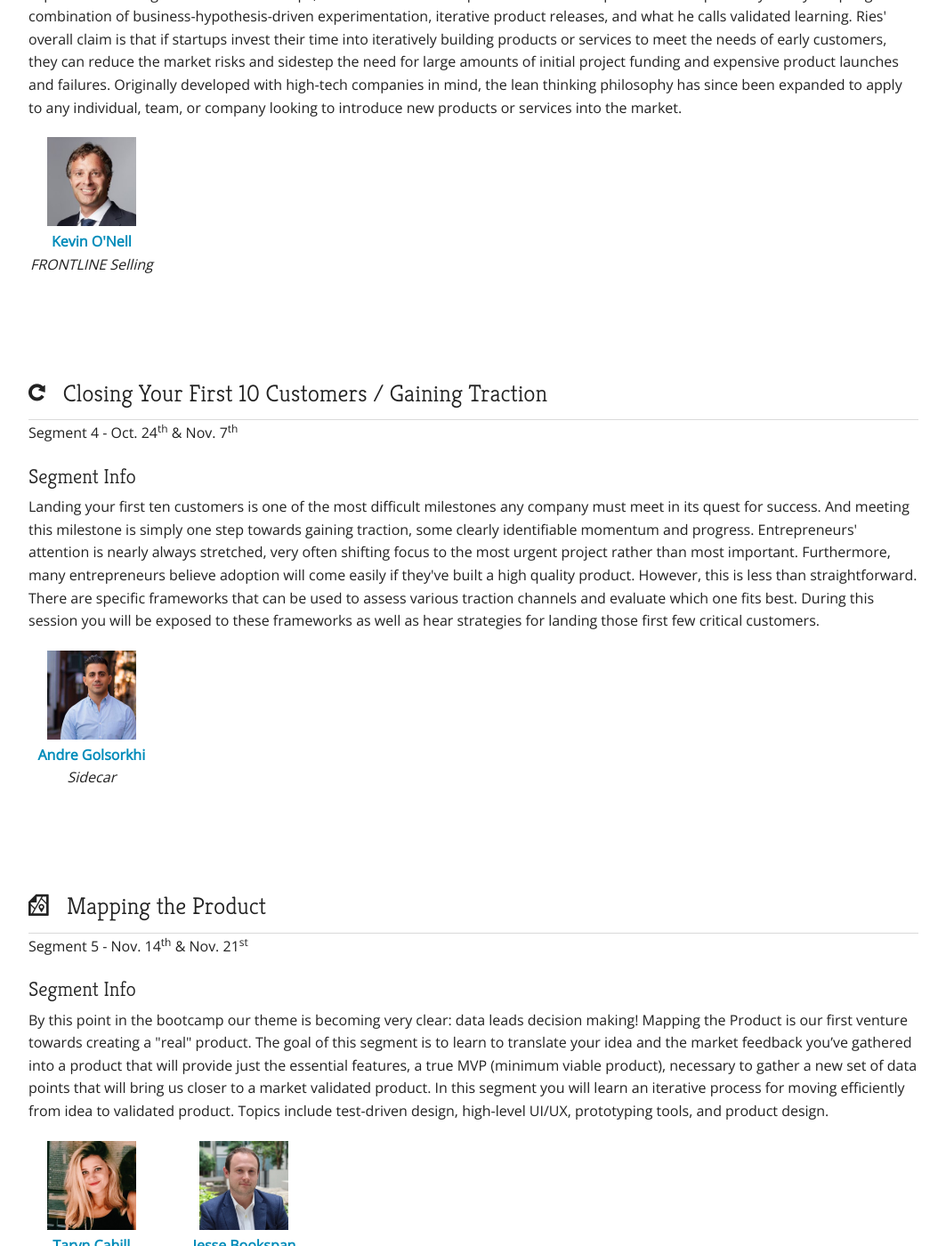
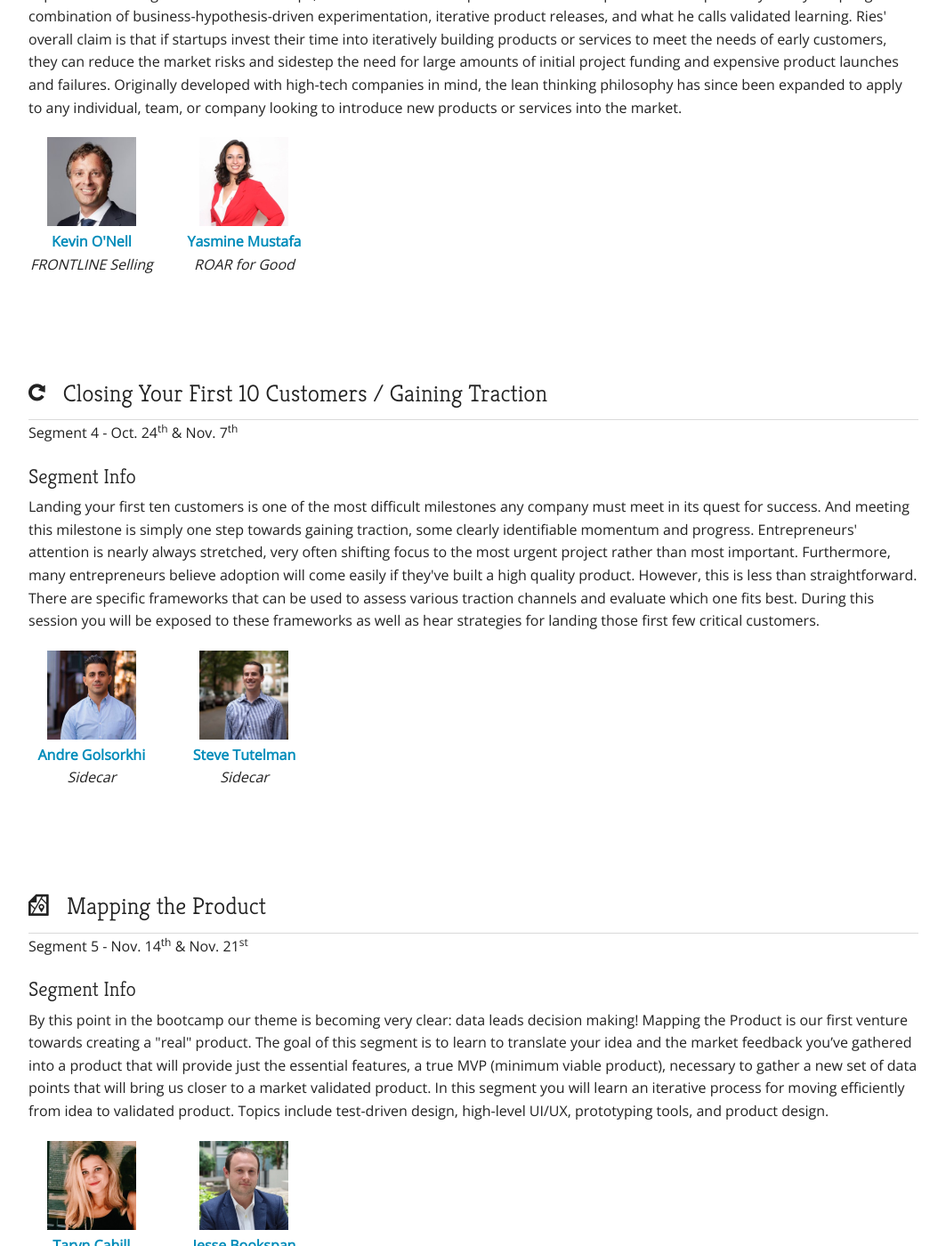
Before and after one commit to phillystartupleaders/bootcamp, a Jekyll site: the page built from index.html, in a window 1280 px wide and 1400 px high, scrolled down 3134 px. Shown: the whole window at 89% size, without its empty margins (108-1171 px from the left). Built offline with Jekyll 4.4.1, drawn with Linux system fonts in a browser that asks for light colours; nearby versions of some CDN libraries; some of the changed text lies outside the part shown.

Commit message:
add edits

```diff
--- a/index.html
+++ b/index.html
@@ -78,13 +78,6 @@
       </div>
       <div class="small-6 medium-2 columns text-center">
         <div class="mentor-image">
-          <img src="img/mustafa.jpg" width="100"/>
-        </div>
-        <p class="mentor-text"><a href="https://www.linkedin.com/in/yasminem/">Yasmine Mustafa</a></p>
-        <p class="mentor-company"><a href="https://roarforgood.com">ROAR for Good</a></p>
-      </div>
-      <div class="small-6 medium-2 columns text-center">
-        <div class="mentor-image">
           <img src="img/collier.jpg" width="100"/>
         </div>
         <p class="mentor-text"><a href="https://www.linkedin.com/in/nonyacollier/">Nonya Collier</a></p>
@@ -154,6 +147,13 @@
         <p class="mentor-text"><a href="https://www.linkedin.com/in/kevinonell/">Kevin O'Nell</a></p>
         <p class="mentor-company"><a href="http://www.frontlineselling.com/">FRONTLINE Selling</a></p>
       </div>
+      <div class="small-6 medium-2 columns text-center end">
+        <div class="mentor-image">
+          <img src="img/mustafa.jpg" width="100"/>
+        </div>
+        <p class="mentor-text"><a href="https://www.linkedin.com/in/yasminem/">Yasmine Mustafa</a></p>
+        <p class="mentor-company"><a href="https://roarforgood.com">ROAR for Good</a></p>
+      </div>
     </div>
   </div>
 </div>
@@ -178,6 +178,13 @@
           <img src="img/andreg.jpg" width="100"/>
         </div>
         <p class="mentor-text"><a href="https://www.linkedin.com/in/andregolsorkhi/">Andre Golsorkhi</a></p>
+        <p class="mentor-company"><a href="https://hello.getsidecar.com">Sidecar</a></p>
+      </div>
+      <div class="small-6 medium-2 columns text-center end">
+        <div class="mentor-image">
+          <img src="img/stevet.jpg" width="100"/>
+        </div>
+        <p class="mentor-text"><a href="https://www.linkedin.com/in/stevetutelman">Steve Tutelman</a></p>
         <p class="mentor-company"><a href="https://hello.getsidecar.com">Sidecar</a></p>
       </div>
     </div>
@@ -229,7 +236,16 @@
         <p>Can your business make money and become profitable? This is perhaps the most critically important question an entrepreneur must ask. There are strategies and tactics to become profitable, just like there are strategies and tactics to maximize profits. A business model with its related financial plan describes how an organization creates, delivers and captures value. This, in turn, drives your cash flow. Ultimately, building and relying on a good business model is one of the keys to the success of any venture. In this session, you will build the first iteration of your business model and related financial model. You will understand a business model and complete each of the nine building blocks for your business, build your first iteration and complete your first financial model using the business model canvas, and run through the checklist for a crystal clear business model.</p>
       </div>
 
-      <h4 class="small-12 column">Speakers Coming Soon!</h4>
+      <div class="row">
+        <div class="small-6 medium-2 columns text-center">
+          <div class="mentor-image">
+            <img src="img/rjm.jpg" width="100"/>
+          </div>
+          <p class="mentor-text"><a href="https://www.linkedin.com/in/robertjmoore/">Bob Moore</a></p>
+          <p class="mentor-company"><a href="https://rjmetrics.com">RJ Metrics / Magento</a></p>
+          <p class="mentor-company"><a href="https://www.stitchdata.com">Stitch Data</a></p>
+        </div>
+      </div>
     </div>
   </div>
 </div>
```
Also changed, not shown: img/rjm.jpg, img/stevet.jpg (added).
